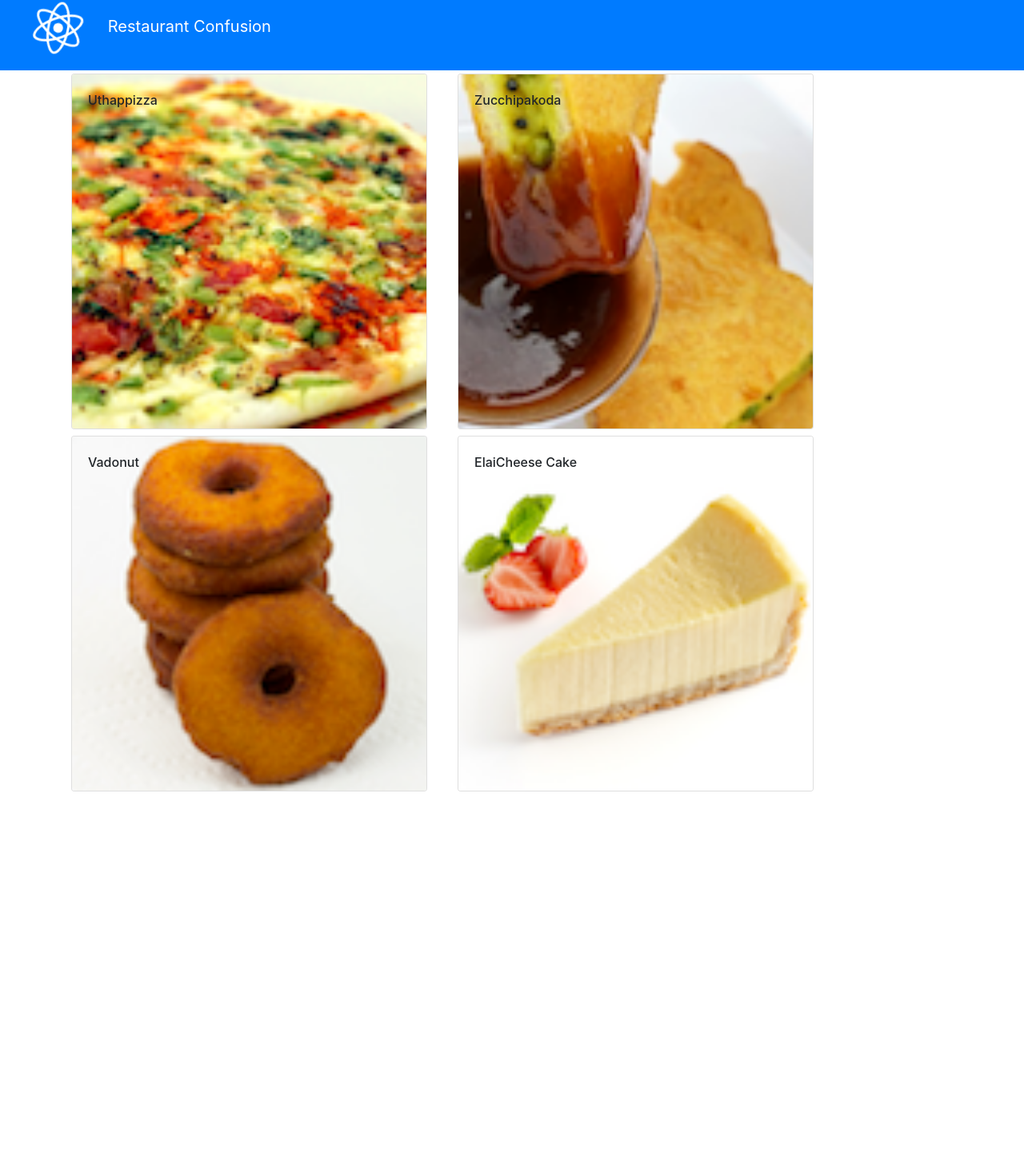
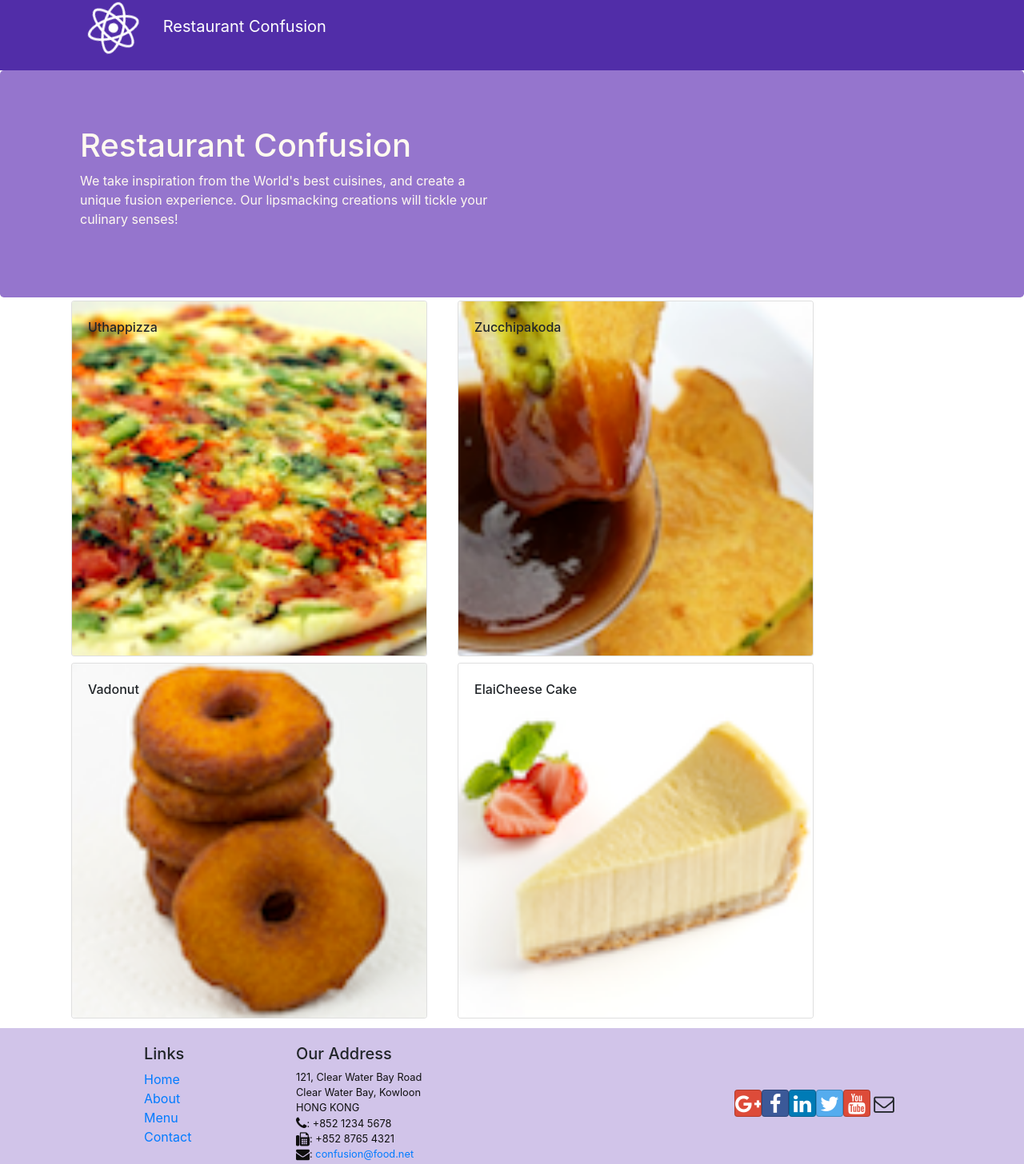
Before and after one commit to shugeeth/coursera-reactjs, a React (Create React App) app: page /contactus in a window 1280 px wide. Shown: the part 18-1474 px from the top of the page at 80% size. Before the commit the page ends 1020 px from the top, so only its background shows below. Built offline with nearby package versions, Linux system fonts and the light colour scheme.

Commit message:
font-awesome, bootstrap-social; Header & Footer

```diff
--- a/package.json
+++ b/package.json
@@ -7,6 +7,8 @@
     "@testing-library/react": "^11.2.6",
     "@testing-library/user-event": "^12.8.3",
     "bootstrap": "^4.6.0",
+    "bootstrap-social": "^5.1.1",
+    "font-awesome": "^4.7.0",
     "react": "^17.0.2",
     "react-dom": "^17.0.2",
     "react-popper": "^2.2.5",
--- /dev/null
+++ b/src/components/FooterComponent.js
@@ -0,0 +1,52 @@
+import React, { Component } from 'react';
+
+class Footer extends Component {
+    render() {
+        return (
+            <div className="footer">
+                <div className="container">
+                    <div className="row justify-content-center">
+                        <div className="col-4 offset-1 col-sm-2">
+                            <h5>Links</h5>
+                            <ul className="list-unstyled">
+                                <li><a href="#">Home</a></li>
+                                <li><a href="#">About</a></li>
+                                <li><a href="#">Menu</a></li>
+                                <li><a href="contactus.html">Contact</a></li>
+                            </ul>
+                        </div>
+                        <div className="col-7 col-sm-5">
+                            <h5>Our Address</h5>
+                            <address>
+                            121, Clear Water Bay Road<br />
+                            Clear Water Bay, Kowloon<br />
+                            HONG KONG<br />
+                            <i className="fa fa-phone fa-lg"></i>: +852 1234 5678<br />
+                            <i className="fa fa-fax fa-lg"></i>: +852 8765 4321<br />
+                            <i className="fa fa-envelope fa-lg"></i>: <a href="mailto:confusion@food.net">
+                                confusion@food.net</a>
+                            </address>
+                        </div>
+                        <div className="col-12 col-sm-4 align-self-center">
+                            <div className="text-center">
+                                <a className="btn btn-social-icon btn-google" href="http://google.com/+"><i className="fa fa-google-plus"></i></a>
+                                <a className="btn btn-social-icon btn-facebook" href="http://www.facebook.com/profile.php?id="><i className="fa fa-facebook"></i></a>
+                                <a className="btn btn-social-icon btn-linkedin" href="http://www.linkedin.com/in/"><i className="fa fa-linkedin"></i></a>
+                                <a className="btn btn-social-icon btn-twitter" href="http://twitter.com/"><i className="fa fa-twitter"></i></a>
+                                <a className="btn btn-social-icon btn-google" href="http://youtube.com/"><i className="fa fa-youtube"></i></a>
+                                <a className="btn btn-social-icon" href="mailto:"><i className="fa fa-envelope-o"></i></a>
+                            </div>
+                        </div>
+                    </div>
+                    <div className="row justify-content-center">
+                        <div className="col-auto">
+                            <p>© Copyright 2018 Ristorante Con Fusion</p>
+                        </div>
+                    </div>
+                </div>
+            </div>
+        );
+    }
+}
+
+export default Footer;
--- /dev/null
+++ b/src/components/HeaderComponent.js
@@ -0,0 +1,29 @@
+import React, { Component } from 'react';
+import logo from '../logo.svg';
+import { Navbar, NavbarBrand, Jumbotron } from "reactstrap";
+
+class Header extends Component{
+    render(){
+        return(
+            <React.Fragment>
+                <Navbar dark>
+                    <div className="container">
+                        <NavbarBrand href="/"><img src={logo} className="App-logo" alt="logo" /> Restaurant Confusion</NavbarBrand>
+                    </div>
+                </Navbar>
+                <Jumbotron>
+                    <div className="container">
+                        <div className="row row-header">
+                            <div className="col-12 col-sm-6">
+                                <h1>Restaurant Confusion</h1>
+                                <p>We take inspiration from the World's best cuisines, and create a unique fusion experience. Our lipsmacking creations will tickle your culinary senses!</p>
+                            </div>
+                        </div>
+                    </div>
+                </Jumbotron>
+            </React.Fragment>
+        );
+    }
+}
+
+export default Header;
--- a/src/components/Main.css
+++ b/src/components/Main.css
@@ -18,3 +18,37 @@
     transform: rotate(360deg);
   }
 }
+
+.row-header{
+  margin:0px auto;
+  padding:0px auto;
+}
+
+.row-content {
+  margin:0px auto;
+  padding: 50px 0px 50px 0px;
+  border-bottom: 1px ridge;
+  min-height:400px;
+}
+
+.footer{
+  background-color: #D1C4E9;
+  margin:0px auto;
+  padding: 20px 0px 20px 0px;
+}
+.jumbotron {
+  padding:70px 30px 70px 30px;
+  margin:0px auto;
+  background: #9575CD ;
+  color:floralwhite;
+}
+
+address{
+  font-size:80%;
+  margin:0px;
+  color:#0f0f0f;
+}
+
+.navbar-dark {
+  background-color: #512DA8;
+}
--- a/src/components/MainComponent.js
+++ b/src/components/MainComponent.js
@@ -1,10 +1,12 @@
 import { Component } from "react";
-import logo from '../logo.svg';
-import { Navbar, NavbarBrand } from "reactstrap";
 import './Main.css';
+import './HeaderComponent';
+import './FooterComponent';
 import Menu from './MenuComponent';
 import DishDetail from "./DishdetailComponent";
 import { DISHES } from "../shared/dishes";
+import Header from "./HeaderComponent";
+import Footer from "./FooterComponent";
 
 class Main extends Component {
   constructor(props){
@@ -24,14 +26,13 @@
   render(){
     return (
       <div>
-        <Navbar dark color="primary">
-          <NavbarBrand href="/"><img src={logo} className="App-logo" alt="logo" /> Restaurant Confusion</NavbarBrand>
-        </Navbar>
+        <Header />
         <div  className="container">
             <Menu dishes={this.state.dishes}
                 dishClick={(dishId) => this.onDishSelect(dishId)} />
             <DishDetail dish = { this.state.dishes.filter((dish) => dish.id === this.state.selectedDish)[0] } />
         </div>
+        <Footer />
       </div>
     );
   }
--- a/src/index.js
+++ b/src/index.js
@@ -1,6 +1,8 @@
 import React from 'react';
 import ReactDOM from 'react-dom';
 import 'bootstrap/dist/css/bootstrap.min.css';
+import 'font-awesome/css/font-awesome.min.css';
+import 'bootstrap-social/bootstrap-social.css';
 import './index.css';
 import App from './App';
 import reportWebVitals from './reportWebVitals';
```
Also changed, not shown: 1 other file (tests, documents, lock files or other folders).
